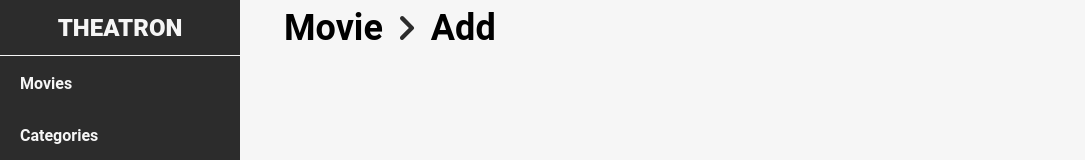
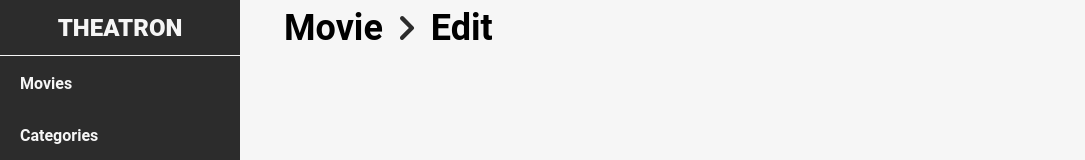
Before and after one commit to Team-2-HariSenin/Theatron, a React (Vite) app: page /admin/movies/edit in a window 1280 px wide. Shown: the top 160 px of the page, without its empty margins (0-1085 px from the left). Built offline with nearby package versions, Linux system fonts and the light colour scheme; sample sign-in values are in the browser's storage.

Commit message:
fix : admin pages

```diff
--- a/src/pages/admin/EditCategory.jsx
+++ b/src/pages/admin/EditCategory.jsx
@@ -1,13 +1,15 @@
 import React, { useEffect, useState } from "react";
-import { Link, useLocation } from "react-router-dom";
+import { Link, useLocation, useNavigate } from "react-router-dom";
 import axios from "axios";
+import useAuthStore from "../../stores/useAuthStore";
 
 function useQuery() {
   return new URLSearchParams(useLocation().search);
 }
 
 const EditCategory = () => {
-  const token = `eyJhbGciOiJIUzI1NiIsInR5cCI6IkpXVCJ9.eyJpZCI6MSwibmFtZSI6IkFkbWluMSIsImVtYWlsIjoiYWRtaW4xQGV4YW1wbGUuY29tIiwiaXNBZG1pbiI6dHJ1ZSwiaWF0IjoxNzIwMDY3MDA5fQ.ImYnpJcCPh5CbXpe-c6vSrvcFudTVt7vWkBaINDgMY0`;
+  const { token } = useAuthStore((state) => state);
+  const navigate = useNavigate();
 
   const query = useQuery();
   const idCategory = query.get("id_category");
@@ -60,6 +62,7 @@ const EditCategory = () => {
         },
       );
       console.log(response.data.message);
+      navigate("/admin/categories/overviews");
     } catch (error) {
       console.error("Error adding category:", error);
       setLoading(false); // Set loading to false if there's an error
@@ -83,7 +86,7 @@ const EditCategory = () => {
               <path d="M5.622.631A2.153 2.153 0 0 0 5 2.147c0 .568.224 1.113.622 1.515l8.249 8.34-8.25 8.34a2.16 2.16 0 0 0-.548 2.07c.196.74.768 1.317 1.499 1.515a2.104 2.104 0 0 0 2.048-.555l9.758-9.866a2.153 2.153 0 0 0 0-3.03L8.62.61C7.812-.207 6.45-.207 5.622.63z"></path>
             </svg>
           </span>
-          <h1>Add</h1>
+          <h1>Edit</h1>
         </nav>
         {idCategory ? (
           loading ? (
@@ -116,7 +119,7 @@ const EditCategory = () => {
                   disabled={loading}
                   className="mb-12 mt-5 w-full cursor-pointer rounded border border-black-30 bg-yellow p-2 text-black-30"
                 >
-                  {loading ? "Upload Category..." : "Update Category"}
+                  {loading ? "Updating Category..." : "Update Category"}
                 </button>
               </form>
             </div>
--- a/src/pages/admin/EditDirector.jsx
+++ b/src/pages/admin/EditDirector.jsx
@@ -1,5 +1,5 @@
 import React, { useEffect, useState } from "react";
-import { Link, useLocation } from "react-router-dom";
+import { Link, useLocation, useNavigate } from "react-router-dom";
 import axios from "axios";
 import useAuthStore from "../../stores/useAuthStore";
 
@@ -9,6 +9,8 @@ function useQuery() {
 
 const EditDirector = () => {
   const { token } = useAuthStore((state) => state);
+
+  const navigate = useNavigate()
 
   const query = useQuery();
   const idDirector = query.get("id_director");
@@ -61,6 +63,7 @@ const EditDirector = () => {
         },
       );
       console.log(response.data.message);
+      navigate("/admin/directors/overviews");
     } catch (error) {
       console.error("Error adding director:", error);
       setLoading(false); // Set loading to false if there's an error
@@ -84,7 +87,7 @@ const EditDirector = () => {
               <path d="M5.622.631A2.153 2.153 0 0 0 5 2.147c0 .568.224 1.113.622 1.515l8.249 8.34-8.25 8.34a2.16 2.16 0 0 0-.548 2.07c.196.74.768 1.317 1.499 1.515a2.104 2.104 0 0 0 2.048-.555l9.758-9.866a2.153 2.153 0 0 0 0-3.03L8.62.61C7.812-.207 6.45-.207 5.622.63z"></path>
             </svg>
           </span>
-          <h1>Add</h1>
+          <h1>Edit</h1>
         </nav>
         {idDirector ? (
           loading ? (
@@ -117,7 +120,7 @@ const EditDirector = () => {
                   disabled={loading}
                   className="mb-12 mt-5 w-full cursor-pointer rounded border border-black-30 bg-yellow p-2 text-black-30"
                 >
-                  {loading ? "Upload Director..." : "Update Director"}
+                  {loading ? "Updating Director..." : "Update Director"}
                 </button>
               </form>
             </div>
--- a/src/pages/admin/EditMovie.jsx
+++ b/src/pages/admin/EditMovie.jsx
@@ -15,6 +15,8 @@ function useQuery() {
 
 function EditMovie() {
   const { token } = useAuthStore((state) => state);
+
+  const navigate = useNavigate();
 
   const query = useQuery();
   const idMovie = query.get("id_movie");
@@ -234,6 +236,8 @@ function EditMovie() {
       setTrailer(response.data.data.trailers.map((trailer) => trailer.key));
       setUrlBanner(response.data.data.url_image);
       setUrlPoster(response.data.data.url_poster);
+      setLoading(false);
+      navigate("/admin/movies/overviews");
     } catch (error) {
       console.error("Error updating movie:", error);
       setLoading(false); // Set loading to false if there's an error
@@ -257,8 +261,6 @@ function EditMovie() {
         },
       );
       console.log(res.data.message);
-      updateTrailer();
-      updateMovie();
     } catch (err) {
       console.error("Error uploading files:", err);
     } finally {
@@ -267,8 +269,12 @@ function EditMovie() {
   };
   const onSubmit = (e) => {
     e.preventDefault();
-    setLoading(true); // Set loading to true when form is submitted
-    addImage();
+    setLoading(true);
+    if (banner && poster) {
+      addImage();
+    }
+    updateTrailer();
+    updateMovie();
   };
 
   const deleteImage = async (url, type) => {
@@ -317,7 +323,7 @@ function EditMovie() {
               <path d="M5.622.631A2.153 2.153 0 0 0 5 2.147c0 .568.224 1.113.622 1.515l8.249 8.34-8.25 8.34a2.16 2.16 0 0 0-.548 2.07c.196.74.768 1.317 1.499 1.515a2.104 2.104 0 0 0 2.048-.555l9.758-9.866a2.153 2.153 0 0 0 0-3.03L8.62.61C7.812-.207 6.45-.207 5.622.63z"></path>
             </svg>
           </span>
-          <h1>Add</h1>
+          <h1>Edit</h1>
         </nav>
         {idMovie ? (
           loading ? (
@@ -653,7 +659,7 @@ function EditMovie() {
                   disabled={loading}
                   className="mb-12 w-full cursor-pointer rounded border border-black-30 bg-yellow p-2 text-black-30"
                 >
-                  {loading ? "Upload Movie..." : "Add Movie"}
+                  {loading ? "Updating Movie..." : "Update Movie"}
                 </button>
               </form>
             </div>
--- a/src/pages/admin/EditStar.jsx
+++ b/src/pages/admin/EditStar.jsx
@@ -1,5 +1,5 @@
 import React, { useEffect, useState } from "react";
-import { Link, useLocation } from "react-router-dom";
+import { Link, useLocation, useNavigate } from "react-router-dom";
 import axios from "axios";
 import useAuthStore from "../../stores/useAuthStore";
 
@@ -9,6 +9,8 @@ function useQuery() {
 
 const EditStar = () => {
   const { token } = useAuthStore((state) => state);
+
+  const navigate = useNavigate();
 
   const query = useQuery();
   const idStar = query.get("id_star");
@@ -61,6 +63,7 @@ const EditStar = () => {
         },
       );
       console.log(response.data.message);
+      navigate("/admin/stars/overviews");
     } catch (error) {
       console.error("Error adding star:", error);
       setLoading(false); // Set loading to false if there's an error
@@ -84,7 +87,7 @@ const EditStar = () => {
               <path d="M5.622.631A2.153 2.153 0 0 0 5 2.147c0 .568.224 1.113.622 1.515l8.249 8.34-8.25 8.34a2.16 2.16 0 0 0-.548 2.07c.196.74.768 1.317 1.499 1.515a2.104 2.104 0 0 0 2.048-.555l9.758-9.866a2.153 2.153 0 0 0 0-3.03L8.62.61C7.812-.207 6.45-.207 5.622.63z"></path>
             </svg>
           </span>
-          <h1>Add</h1>
+          <h1>Edit</h1>
         </nav>
         {idStar ? (
           loading ? (
@@ -117,7 +120,7 @@ const EditStar = () => {
                   disabled={loading}
                   className="mb-12 mt-5 w-full cursor-pointer rounded border border-black-30 bg-yellow p-2 text-black-30"
                 >
-                  {loading ? "Upload Star..." : "Update Star"}
+                  {loading ? "Updating Star..." : "Update Star"}
                 </button>
               </form>
             </div>
--- a/src/pages/admin/EditWriter.jsx
+++ b/src/pages/admin/EditWriter.jsx
@@ -1,5 +1,5 @@
 import React, { useEffect, useState } from "react";
-import { Link, useLocation } from "react-router-dom";
+import { Link, useLocation, useNavigate } from "react-router-dom";
 import axios from "axios";
 import useAuthStore from "../../stores/useAuthStore";
 
@@ -9,6 +9,8 @@ function useQuery() {
 
 const EditWriter = () => {
   const { token } = useAuthStore((state) => state);
+
+  const navigate = useNavigate();
 
   const query = useQuery();
   const idWriter = query.get("id_writer");
@@ -61,6 +63,7 @@ const EditWriter = () => {
         },
       );
       console.log(response.data.message);
+      navigate("/admin/writers/overviews");
     } catch (error) {
       console.error("Error adding writer:", error);
       setLoading(false); // Set loading to false if there's an error
@@ -84,7 +87,7 @@ const EditWriter = () => {
               <path d="M5.622.631A2.153 2.153 0 0 0 5 2.147c0 .568.224 1.113.622 1.515l8.249 8.34-8.25 8.34a2.16 2.16 0 0 0-.548 2.07c.196.74.768 1.317 1.499 1.515a2.104 2.104 0 0 0 2.048-.555l9.758-9.866a2.153 2.153 0 0 0 0-3.03L8.62.61C7.812-.207 6.45-.207 5.622.63z"></path>
             </svg>
           </span>
-          <h1>Add</h1>
+          <h1>Edit</h1>
         </nav>
         {idWriter ? (
           loading ? (
@@ -117,7 +120,7 @@ const EditWriter = () => {
                   disabled={loading}
                   className="mb-12 mt-5 w-full cursor-pointer rounded border border-black-30 bg-yellow p-2 text-black-30"
                 >
-                  {loading ? "Upload Writer..." : "Update Writer"}
+                  {loading ? "Updating Writer..." : "Update Writer"}
                 </button>
               </form>
             </div>
```
